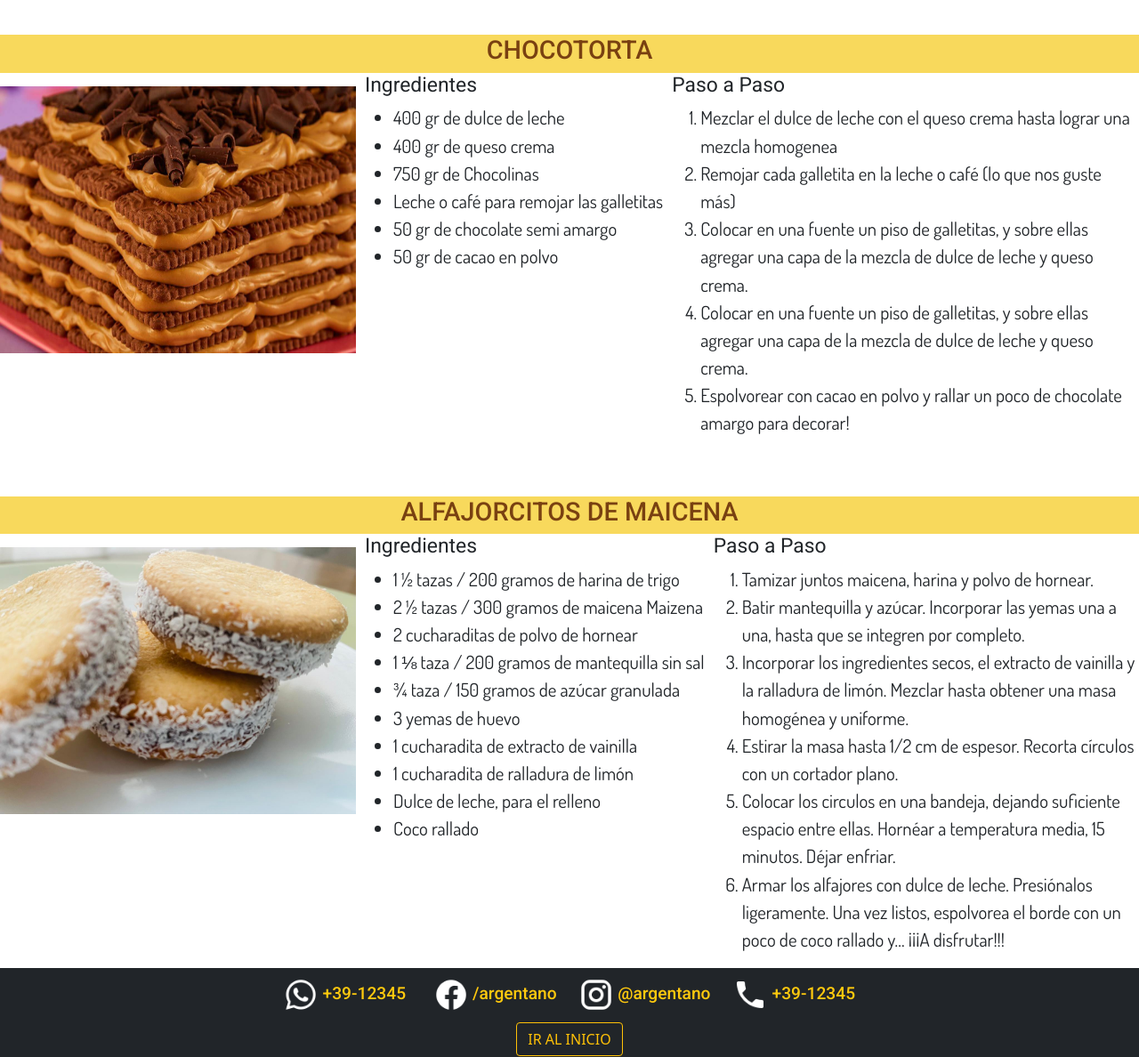
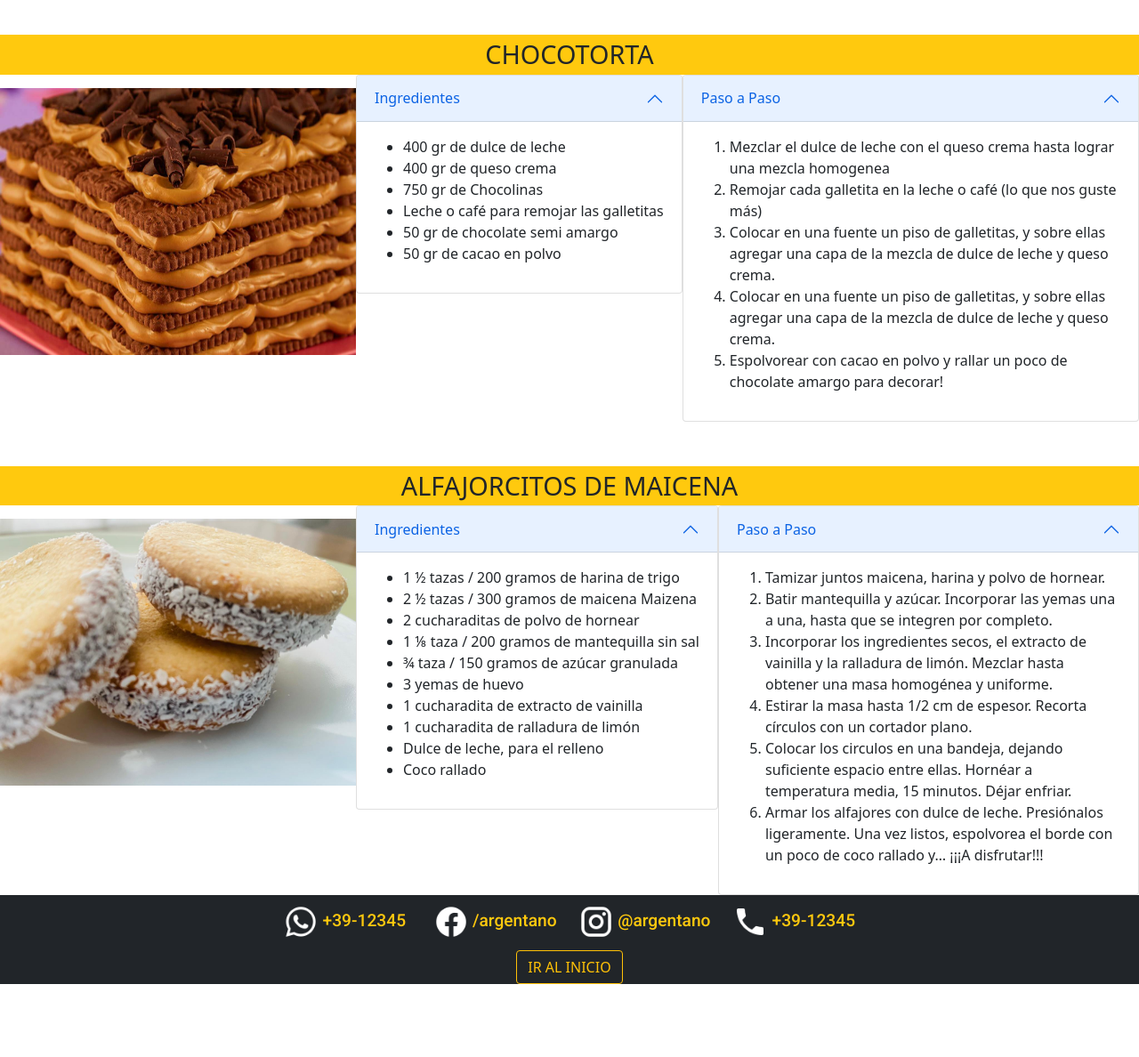
Before and after one commit to matias0311/argentano-saenz, a plain HTML site: page html/blog.html in a window 1280 px wide. Shown: the part 180-1368 px from the top of the page at 89% size. After the commit the page ends 1286 px from the top, so only its background shows below. Drawn offline with nearby package versions, Linux system fonts and the light colour scheme.

Commit message:
modifique blog.html

```diff
--- a/css/estilos.css
+++ b/css/estilos.css
@@ -240,7 +240,7 @@ footer{
 .subencabezado-productos{
     color: black;
     font-size: 1.1em;
-    font-weight: 500;
+    font-weight: 400;
     font-family: 'Roboto', sans-serif;
     border: solid 2px #33435B;
     border-radius: 15px;
@@ -263,11 +263,6 @@ footer{
     flex-flow: row wrap;
     justify-content: center;
     align-items: center;
-}
-.item-productos{
-    display: inline-block;
-    padding: 0px 15px 5px 15px;
-    margin: 0px 15px 5px 15px;
 }
 .imagen-producto{
     border: solid 3px #33435B;
@@ -302,25 +297,12 @@ footer{
     margin: 50px;
 }
 .encabezado2-blog{
-    font-size: 1.3em;
-    font-weight: 500;
-    font-family: 'Roboto', sans-serif;
-    color: rgb(121, 65, 17);
+    margin: 5px;
 }
 .animate__zoomIn{
     animation-duration: 2s;
     animation-delay: .2s;
     animation-timing-function: ease;
-}
-.subencabezado-blog{
-    font-size: 1em;
-    font-weight: 400;
-    font-family: 'Roboto', sans-serif;
-}
-.texto-blog{
-    font-size: 1em;
-    font-weight: 400;
-    font-family: 'Dosis', sans-serif;
 }
 .imagen-blog{
     width: 99%;
@@ -340,8 +322,6 @@ footer{
     grid-template-areas:
     "titulo"
     "foto"
-    "ingredientes"
-    "pasoApaso";
 }
 .foto{
     grid-area: foto;
@@ -350,15 +330,7 @@ footer{
 .titulo{
     grid-area: titulo;
     text-align: center;
-    background-color: rgb(248, 217, 92);
-}
-.ingredientes{
-    grid-area: ingredientes;
-    margin-left: 10px;
-}
-.pasoApaso{
-    grid-area: pasoApaso;
-    margin-left: 10px;
+    background-color: rgb(255, 201, 14);
 }
 /*Inicia MEDIA QUERIES */
 @media screen and (min-width: 480px) {
@@ -371,15 +343,12 @@ footer{
     .subencabezado-blog{
         font-size: 1.1em;
     }
-    .texto-blog{
-        font-size: 1.3em;
-    }
     .imagen-blog{
         width: 99%;
         height: 370px;
     }
 }
-@media screen and (min-width: 1024px) {
+@media screen and (min-width: 992px) {
     .chocotorta{
         display: grid;
         grid-template-areas:
--- a/html/blog.html
+++ b/html/blog.html
@@ -80,8 +80,15 @@
             <div class="titulo">
                 <h2 class="encabezado2-blog animate__animated animate__zoomIn">CHOCOTORTA</h2>
             </div>
-            <div class="texto-blog ingredientes">
-                    <h3 class="subencabezado-blog">Ingredientes</h3>
+            <div class="accordion" id="accordionExample">
+                <div class="accordion-item">
+                    <h2 class="accordion-header" id="headingOne">
+                        <button class="accordion-button" type="button" data-bs-toggle="collapse" data-bs-target="#collapseOne" aria-expanded="true" aria-controls="collapseOne">
+                        Ingredientes
+                        </button>
+                    </h2>
+                    <div id="collapseOne" class="accordion-collapse collapse show" aria-labelledby="headingOne" data-bs-parent="#accordionExample">
+                        <div class="accordion-body">
                             <ul>
                                 <li>400 gr de dulce de leche</li>
                                 <li>400 gr de queso crema</li>
@@ -91,8 +98,18 @@
                                 <li>50 gr de cacao en polvo</li>
                             </ul>
                         </div>
-            <div class="texto-blog pasoApaso">
-                    <h3 class="subencabezado-blog">Paso a Paso</h3>
+                    </div>
+                </div>
+            </div>
+            <div class="accordion" id="accordionExample">
+                <div class="accordion-item">
+                    <h2 class="accordion-header" id="headingOne">
+                        <button class="accordion-button" type="button" data-bs-toggle="collapse" data-bs-target="#collapseOne" aria-expanded="true" aria-controls="collapseOne">
+                        Paso a Paso
+                        </button>
+                    </h2>
+                    <div id="collapseOne" class="accordion-collapse collapse show" aria-labelledby="headingOne" data-bs-parent="#accordionExample">
+                        <div class="accordion-body">
                             <ol>
                                 <li>Mezclar el dulce de leche con el queso crema hasta lograr una mezcla homogenea</li>
                                 <li>Remojar cada galletita en la leche o café (lo que nos guste más)</li>
@@ -100,6 +117,9 @@
                                 <li>Colocar en una fuente un piso de galletitas, y sobre ellas agregar una capa de la mezcla de dulce de leche y queso crema.</li>
                                 <li>Espolvorear con cacao en polvo y rallar un poco de chocolate amargo para decorar!</li>
                             </ol>
+                        </div>
+                    </div>
+                </div>
             </div>
         </section>
 
@@ -110,8 +130,15 @@
             <div class="titulo">
                 <h2 class="encabezado2-blog animate__animated animate__zoomIn">ALFAJORCITOS DE MAICENA</h2>
             </div>
-            <div class="texto-blog ingredientes">
-                <h3 class="subencabezado-blog">Ingredientes</h3>
+            <div class="accordion" id="accordionExample">
+                <div class="accordion-item">
+                    <h2 class="accordion-header" id="headingOne">
+                        <button class="accordion-button" type="button" data-bs-toggle="collapse" data-bs-target="#collapseOne" aria-expanded="true" aria-controls="collapseOne">
+                        Ingredientes
+                        </button>
+                    </h2>
+                    <div id="collapseOne" class="accordion-collapse collapse show" aria-labelledby="headingOne" data-bs-parent="#accordionExample">
+                        <div class="accordion-body">
                             <ul>
                                 <li>1 ½ tazas / 200 gramos de harina de trigo</li>
                                 <li>2 ½ tazas / 300 gramos de maicena Maizena</li>
@@ -125,8 +152,18 @@
                                 <li>Coco rallado</li>
                             </ul>
                         </div>
-            <div class=" texto-blog pasoApaso">
-                <h3 class="subencabezado-blog">Paso a Paso</h3>
+                    </div>
+                </div>
+            </div>
+            <div class="accordion" id="accordionExample">
+                <div class="accordion-item">
+                    <h2 class="accordion-header" id="headingOne">
+                        <button class="accordion-button" type="button" data-bs-toggle="collapse" data-bs-target="#collapseOne" aria-expanded="true" aria-controls="collapseOne">
+                        Paso a Paso
+                        </button>
+                    </h2>
+                    <div id="collapseOne" class="accordion-collapse collapse show" aria-labelledby="headingOne" data-bs-parent="#accordionExample">
+                        <div class="accordion-body">
                             <ol>
                                 <li>Tamizar juntos maicena, harina y polvo de hornear.</li>
                                 <li>Batir mantequilla y azúcar. Incorporar las yemas una a una, hasta que se integren por completo.</li>
@@ -135,6 +172,9 @@
                                 <li>Colocar los circulos en una bandeja, dejando suficiente espacio entre ellas. Hornéar a temperatura media, 15 minutos. Déjar enfriar.</li>
                                 <li>Armar los alfajores con dulce de leche. Presiónalos ligeramente. Una vez listos, espolvorea el borde con un poco de coco rallado y… ¡¡¡A disfrutar!!!</li>
                             </ol>
+                        </div>
+                    </div>
+                </div>
             </div>
         </section>
     </main>
```
Lines whose indentation alone changed are shown as unchanged.
